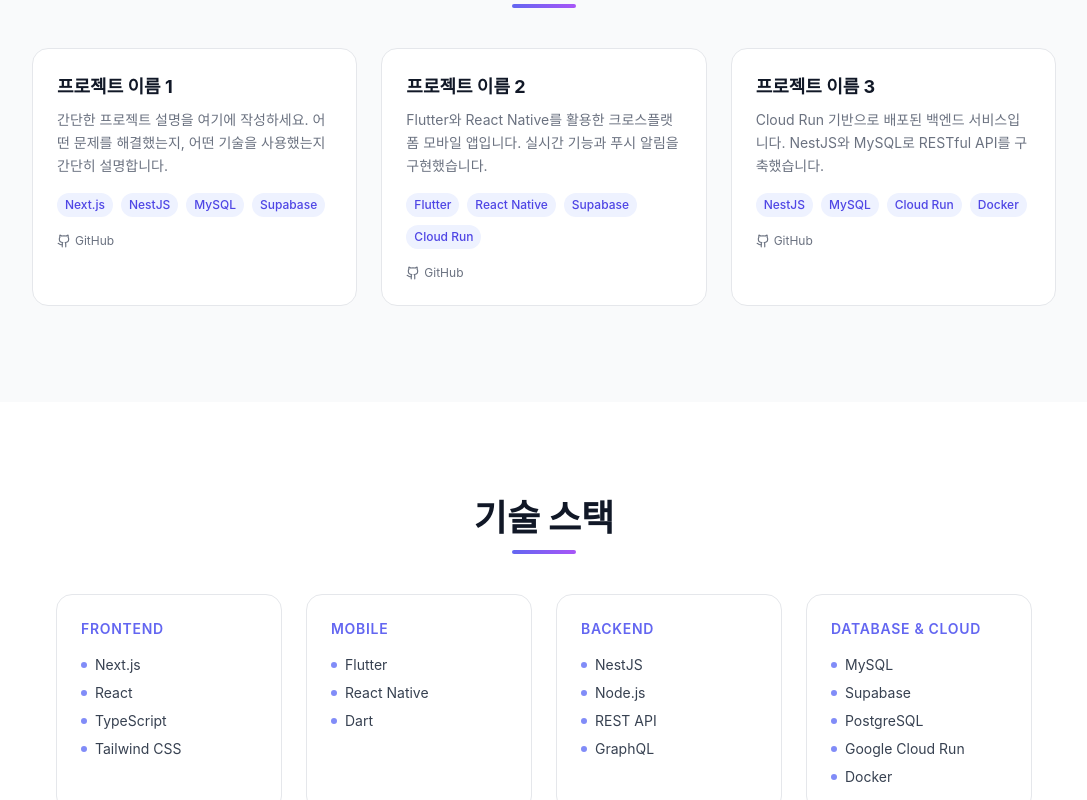
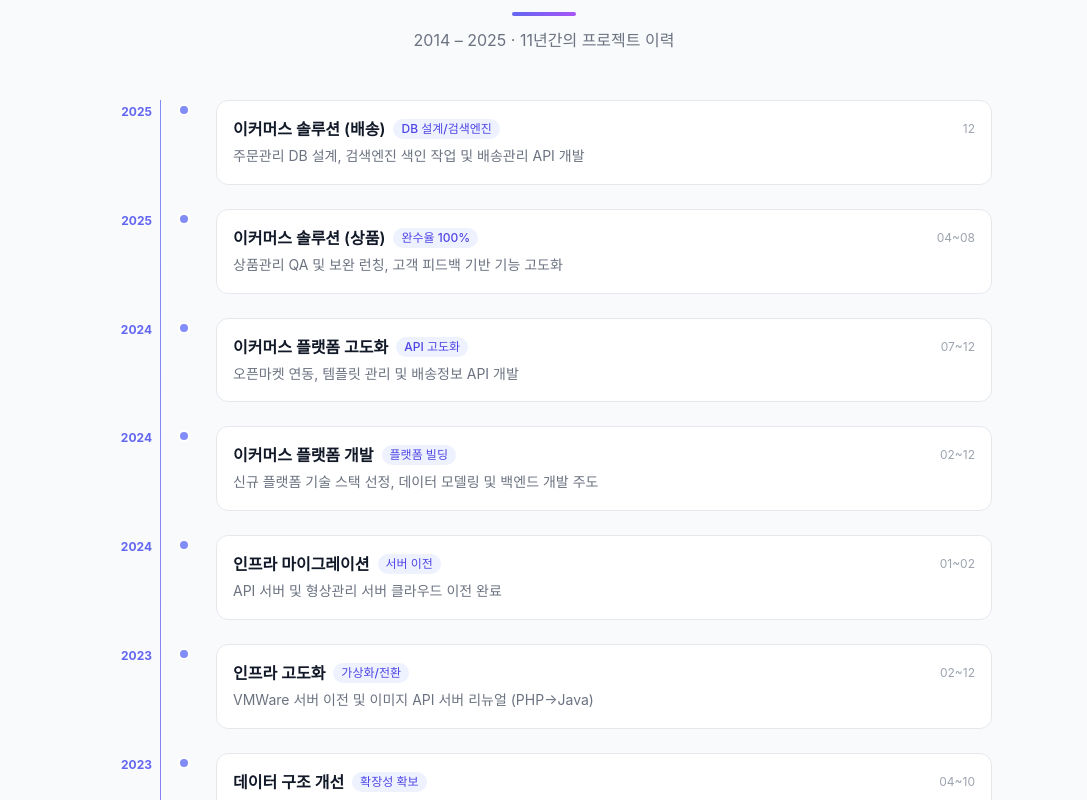
Before and after one commit to joarechi/joarechi.github.io, a Next.js app: page / in a window 1280 px wide. Shown: the part 1440-2240 px from the top of the page, without its empty margins (96-1183 px from the left). Built offline with nearby package versions, Linux system fonts and the light colour scheme.

Commit message:
feat: 조두현 실제 이력 및 프로필 반영 및 배포 설정 수정

```diff
--- a/app/layout.tsx
+++ b/app/layout.tsx
@@ -4,8 +4,8 @@
 import Navbar from "@/components/Navbar";
 
 export const metadata: Metadata = {
-  title: "마스터 | 포트폴리오",
-  description: "풀스택 개발자 포트폴리오 — Next.js, NestJS, Flutter, React Native",
+  title: "조두현 | 백엔드 개발자 포트폴리오",
+  description: "11년 경력 백엔드 개발자 조두현의 포트폴리오 — Java, Spring, NestJS, API 연동 전문",
 };
 
 export default function RootLayout({
--- a/app/page.tsx
+++ b/app/page.tsx
@@ -6,55 +6,85 @@
 // 여기에 본인 정보를 입력하세요
 // ============================================================
 const ME = {
-  name: "마스터",
-  role: "풀스택 개발자",
-  bio: "Next.js, NestJS, Flutter, React Native를 주력으로 사용하는 풀스택 개발자입니다. 사용자 경험을 중심에 두고 확장 가능한 서비스를 만드는 것을 좋아합니다.",
+  name: "조두현",
+  role: "백엔드 개발자 · 11년 경력",
+  bio: "2014년부터 항공·여행·이커머스 도메인에서 API 연동, 플랫폼 설계, 인프라 운영까지 폭넓게 경험한 백엔드 개발자입니다. 레거시 시스템의 현대화와 안정적인 서비스 운영에 강점이 있습니다.",
   email: "joarechi@gmail.com",
-  github: "https://github.com/joarechi", // 본인 GitHub 주소로 변경
+  github: "https://github.com/joarechi",
   location: "Seoul, Korea",
 };
 
 const PROJECTS = [
   {
-    title: "프로젝트 이름 1",
-    description: "간단한 프로젝트 설명을 여기에 작성하세요. 어떤 문제를 해결했는지, 어떤 기술을 사용했는지 간단히 설명합니다.",
-    tech: ["Next.js", "NestJS", "MySQL", "Supabase"],
-    github: "https://github.com/joarechi/project1",
+    title: "mockup-studio",
+    description: "목업 및 프로토타입을 빠르게 제작할 수 있는 스튜디오 툴. TypeScript 기반으로 개발된 개인 프로젝트입니다.",
+    tech: ["TypeScript", "Next.js"],
+    github: "https://github.com/joarechi/mockup-studio",
     live: "",
   },
   {
-    title: "프로젝트 이름 2",
-    description: "Flutter와 React Native를 활용한 크로스플랫폼 모바일 앱입니다. 실시간 기능과 푸시 알림을 구현했습니다.",
-    tech: ["Flutter", "React Native", "Supabase", "Cloud Run"],
-    github: "https://github.com/joarechi/project2",
+    title: "money-mate",
+    description: "개인 자산 및 지출을 관리하는 머니 매니지먼트 앱. TypeScript로 개발된 재무 관리 도구입니다.",
+    tech: ["TypeScript", "Next.js", "MySQL"],
+    github: "https://github.com/joarechi/money-mate",
     live: "",
   },
   {
-    title: "프로젝트 이름 3",
-    description: "Cloud Run 기반으로 배포된 백엔드 서비스입니다. NestJS와 MySQL로 RESTful API를 구축했습니다.",
-    tech: ["NestJS", "MySQL", "Cloud Run", "Docker"],
-    github: "https://github.com/joarechi/project3",
+    title: "market-solution",
+    description: "마켓 연동 및 상품·주문 관리를 위한 솔루션. 이커머스 도메인 경험을 기반으로 개발한 개인 프로젝트입니다.",
+    tech: ["TypeScript", "NestJS", "MySQL"],
+    github: "https://github.com/joarechi/market-solution",
     live: "",
   },
 ];
 
 const SKILLS = [
   {
-    category: "Frontend",
-    items: ["Next.js", "React", "TypeScript", "Tailwind CSS"],
+    category: "Backend",
+    items: ["Java", "Spring", "NestJS", "Node.js", "PHP", "REST API", "SOAP"],
   },
   {
-    category: "Mobile",
-    items: ["Flutter", "React Native", "Dart"],
+    category: "Frontend / Mobile",
+    items: ["Next.js", "React", "Flutter", "React Native", "TypeScript"],
   },
   {
-    category: "Backend",
-    items: ["NestJS", "Node.js", "REST API", "GraphQL"],
+    category: "Database",
+    items: ["MySQL", "Supabase", "PostgreSQL", "검색엔진 색인"],
   },
   {
-    category: "Database & Cloud",
-    items: ["MySQL", "Supabase", "PostgreSQL", "Google Cloud Run", "Docker"],
+    category: "Infra & Cloud",
+    items: ["Google Cloud Run", "Docker", "VMWare", "GitHub Actions", "Linux"],
   },
+];
+
+const CAREER = [
+  { year: "2025", title: "이커머스 솔루션 (배송)", desc: "주문관리 DB 설계, 검색엔진 색인 작업 및 배송관리 API 개발", tag: "DB 설계/검색엔진", period: "12" },
+  { year: "2025", title: "이커머스 솔루션 (상품)", desc: "상품관리 QA 및 보완 런칭, 고객 피드백 기반 기능 고도화", tag: "완수율 100%", period: "04~08" },
+  { year: "2024", title: "이커머스 플랫폼 고도화", desc: "오픈마켓 연동, 템플릿 관리 및 배송정보 API 개발", tag: "API 고도화", period: "07~12" },
+  { year: "2024", title: "이커머스 플랫폼 개발", desc: "신규 플랫폼 기술 스택 선정, 데이터 모델링 및 백엔드 개발 주도", tag: "플랫폼 빌딩", period: "02~12" },
+  { year: "2024", title: "인프라 마이그레이션", desc: "API 서버 및 형상관리 서버 클라우드 이전 완료", tag: "서버 이전", period: "01~02" },
+  { year: "2023", title: "인프라 고도화", desc: "VMWare 서버 이전 및 이미지 API 서버 리뉴얼 (PHP→Java)", tag: "가상화/전환", period: "02~12" },
+  { year: "2023", title: "데이터 구조 개선", desc: "대용량 대응 상품 키(Key) 확장 및 분산 개발 DB 통합 구축", tag: "확장성 확보", period: "04~10" },
+  { year: "2023", title: "보안 및 규제 대응", desc: "개인정보보호 자율규제 점검 조치 (마스킹, 비번 정책 등)", tag: "보안/컴플라이언스", period: "05~06" },
+  { year: "2022", title: "Java Spring 리뉴얼", desc: "레거시 웹서비스 정리 및 메인·상품·배송·재고 API 통합 전환", tag: "Modernization", period: "01~09" },
+  { year: "2022", title: "표준 관리 체계 구축", desc: "7개 마켓 대응 표준 카테고리 매칭 프로그램 개발", tag: "데이터 표준화", period: "04~06" },
+  { year: "2021", title: "톡스토어 API 연동", desc: "카카오 톡스토어 신규 마켓 상품 및 주문 관리 API 연동", tag: "신규 마켓", period: "08~10" },
+  { year: "2021", title: "굿스플로 연동", desc: "3PL 물류 솔루션 인터페이스 구축 및 송장 자동화 프로세스", tag: "물류/3PL", period: "07~08" },
+  { year: "2021", title: "쿠팡 API 재연동", desc: "배송 관리 API 최신화 및 대량 주문 처리 안정화 로직 구현", tag: "대량 처리", period: "04~06" },
+  { year: "2021", title: "11번가 API 재연동", desc: "최신 API 규격 전환 및 상품 등록/수정 동기화 로직 고도화", tag: "API 고도화", period: "01~03" },
+  { year: "2020", title: "네이버페이 연동", desc: "여행사 및 아시아나 항공 대상 네이버페이 간편결제 연동", tag: "결제 연동", period: "08~10" },
+  { year: "2020", title: "이베이 스마일페이 연동", desc: "아시아나 스마일페이 연동 및 지마켓 항공 서비스 개선", tag: "Smile Pay", period: "02~09" },
+  { year: "2020", title: "제휴 플랫폼 연동", desc: "11번가 및 한국공항공사 항공 페이지 시스템 연동", tag: "제휴 API", period: "19.11~20.02" },
+  { year: "2019", title: "결제 시스템 연동", desc: "발권수수료 키인결제(올앳) 및 SK 베네피아 KCP 연동", tag: "결제 모듈", period: "01~07" },
+  { year: "2019", title: "위메프 항공 연동", desc: "위메프 플랫폼 내 항공권 검색 및 예약 시스템 API 연동", tag: "항공 API", period: "05~07" },
+  { year: "2019", title: "예약 시스템 리뉴얼", desc: "자사 사이트 내 렌터카 예약 시스템 고도화 및 UI 리뉴얼", tag: "렌터카", period: "03~04" },
+  { year: "2018", title: "스카이스캐너 연동", desc: "글로벌 항공 메타서치 스카이스캐너 항공 페이지 시스템 연동", tag: "글로벌 제휴", period: "07~08" },
+  { year: "2018", title: "환불 시스템 구축", desc: "각 항공사 티켓 부분 환불 시스템 연동 및 제주도닷컴 개발", tag: "환불 로직", period: "02~06" },
+  { year: "2018", title: "이스타/진에어 API 연동", desc: "각 항공사 API 연동 및 카카오 알림톡 서비스 개발", tag: "항공 API", period: "02~12" },
+  { year: "2017", title: "대한항공 시스템 전환", desc: "대한항공 SOAP 4.0 전환 및 일일 정산 관리 페이지 구축", tag: "정산/SOAP", period: "08~11" },
+  { year: "2016", title: "조회 서비스 개발", desc: "고객용 안드로이드 웹 앱 및 사내 콜 응대 통합 웹 개발", tag: "App/Web", period: "01~04" },
+  { year: "2015", title: "결제 보안 구축", desc: "여신전문금융업법 준수 카드 결제 데이터 암호화 서버 구축", tag: "보안/금융", period: "15.10~16.03" },
+  { year: "2014", title: "서버 이중화 개발", desc: "CJ 제휴 포인트 결제 연동 및 이중화 서버 시스템 구축", tag: "High Availability", period: "08~12" },
 ];
 // ============================================================
 
@@ -123,6 +153,42 @@
               <li>📍 {ME.location}</li>
               <li>📧 {ME.email}</li>
             </ul>
+          </div>
+        </div>
+      </section>
+
+      {/* ── Career ── */}
+      <section id="career" className="py-24 px-6 bg-gray-50 dark:bg-gray-900/50">
+        <div className="max-w-4xl mx-auto">
+          <SectionTitle>경력 사항</SectionTitle>
+          <p className="text-center text-gray-500 dark:text-gray-400 mt-3 mb-12">2014 – 2025 · 11년간의 프로젝트 이력</p>
+          <div className="relative">
+            {/* Timeline line */}
+            <div className="absolute left-16 top-0 bottom-0 w-px bg-gradient-to-b from-indigo-400 to-purple-500 hidden md:block" />
+            <div className="space-y-6">
+              {CAREER.map((item, idx) => (
+                <div key={idx} className="relative flex gap-6 items-start">
+                  {/* Year badge */}
+                  <div className="hidden md:flex w-14 shrink-0 justify-end">
+                    <span className="text-xs font-bold text-indigo-500 dark:text-indigo-400 mt-1">{item.year}</span>
+                  </div>
+                  {/* Dot */}
+                  <div className="hidden md:flex w-4 shrink-0 justify-center pt-1">
+                    <div className="w-3 h-3 rounded-full bg-indigo-400 dark:bg-indigo-500 border-2 border-white dark:border-gray-900 z-10" />
+                  </div>
+                  {/* Content */}
+                  <div className="flex-1 bg-white dark:bg-gray-900 rounded-xl p-4 border border-gray-200 dark:border-gray-800 hover:border-indigo-300 dark:hover:border-indigo-700 transition-all hover:shadow-md">
+                    <div className="flex flex-wrap items-center gap-2 mb-1">
+                      <span className="md:hidden text-xs font-bold text-indigo-500">{item.year}</span>
+                      <h3 className="font-semibold text-gray-900 dark:text-gray-100">{item.title}</h3>
+                      <span className="text-xs px-2 py-0.5 rounded-full bg-indigo-50 dark:bg-indigo-900/30 text-indigo-600 dark:text-indigo-400 font-medium">{item.tag}</span>
+                      <span className="ml-auto text-xs text-gray-400">{item.period}</span>
+                    </div>
+                    <p className="text-sm text-gray-500 dark:text-gray-400 leading-relaxed">{item.desc}</p>
+                  </div>
+                </div>
+              ))}
+            </div>
           </div>
         </div>
       </section>
--- a/components/Navbar.tsx
+++ b/components/Navbar.tsx
@@ -6,6 +6,7 @@
 
 const navLinks = [
   { href: "#about", label: "소개" },
+  { href: "#career", label: "경력" },
   { href: "#projects", label: "프로젝트" },
   { href: "#skills", label: "기술 스택" },
   { href: "#contact", label: "연락처" },
@@ -35,7 +36,7 @@
       <nav className="max-w-6xl mx-auto px-6 py-4 flex items-center justify-between">
         {/* Logo */}
         <a href="#" className="text-xl font-bold text-gradient">
-          마스터
+          조두현
         </a>
 
         {/* Desktop Links */}
--- a/next.config.js
+++ b/next.config.js
@@ -1,7 +1,13 @@
 /** @type {import('next').NextConfig} */
+const isProd = process.env.NODE_ENV === 'production'
+const repoName = process.env.REPO_NAME || ''
+const isSpecialRepo = repoName.endsWith('.github.io')
+
 const nextConfig = {
   output: 'export',
   trailingSlash: true,
+  basePath: isProd && repoName && !isSpecialRepo ? `/${repoName}` : '',
+  assetPrefix: isProd && repoName && !isSpecialRepo ? `/${repoName}/` : '',
   images: {
     unoptimized: true,
   },
```
